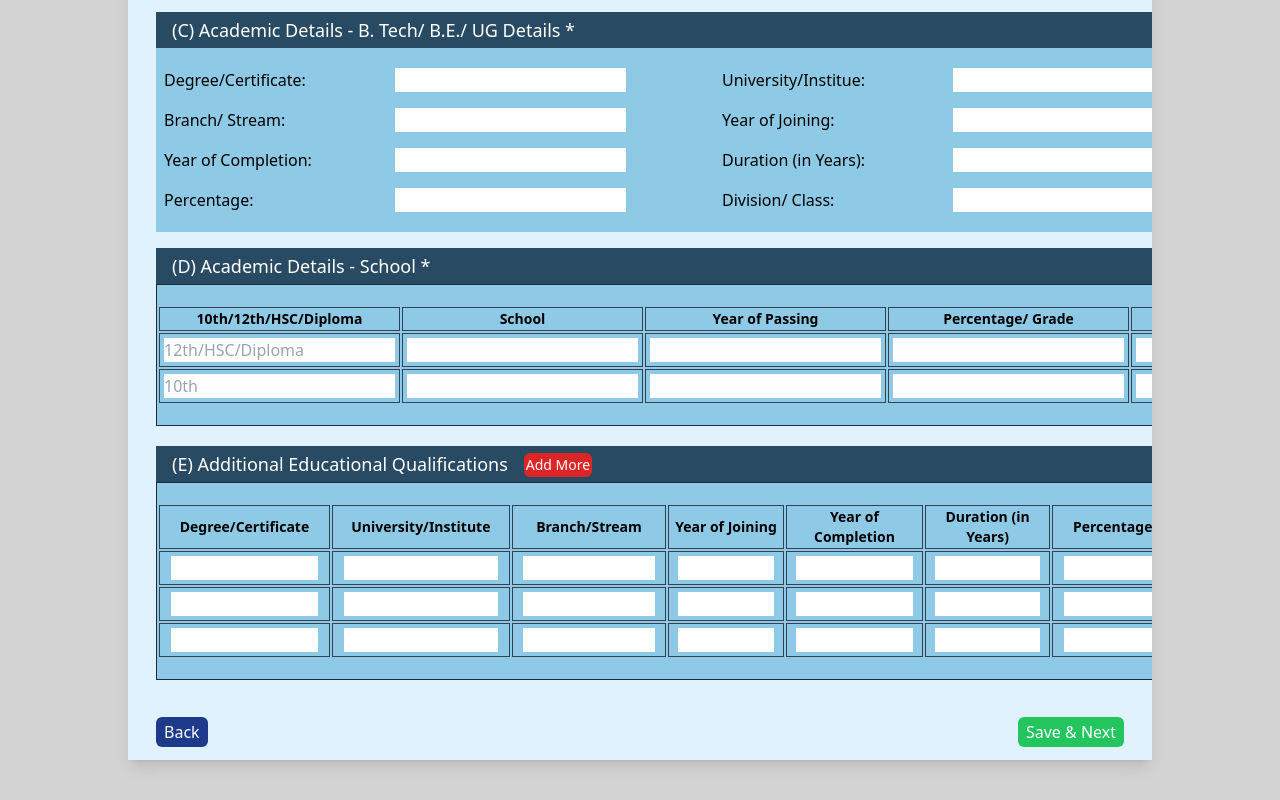
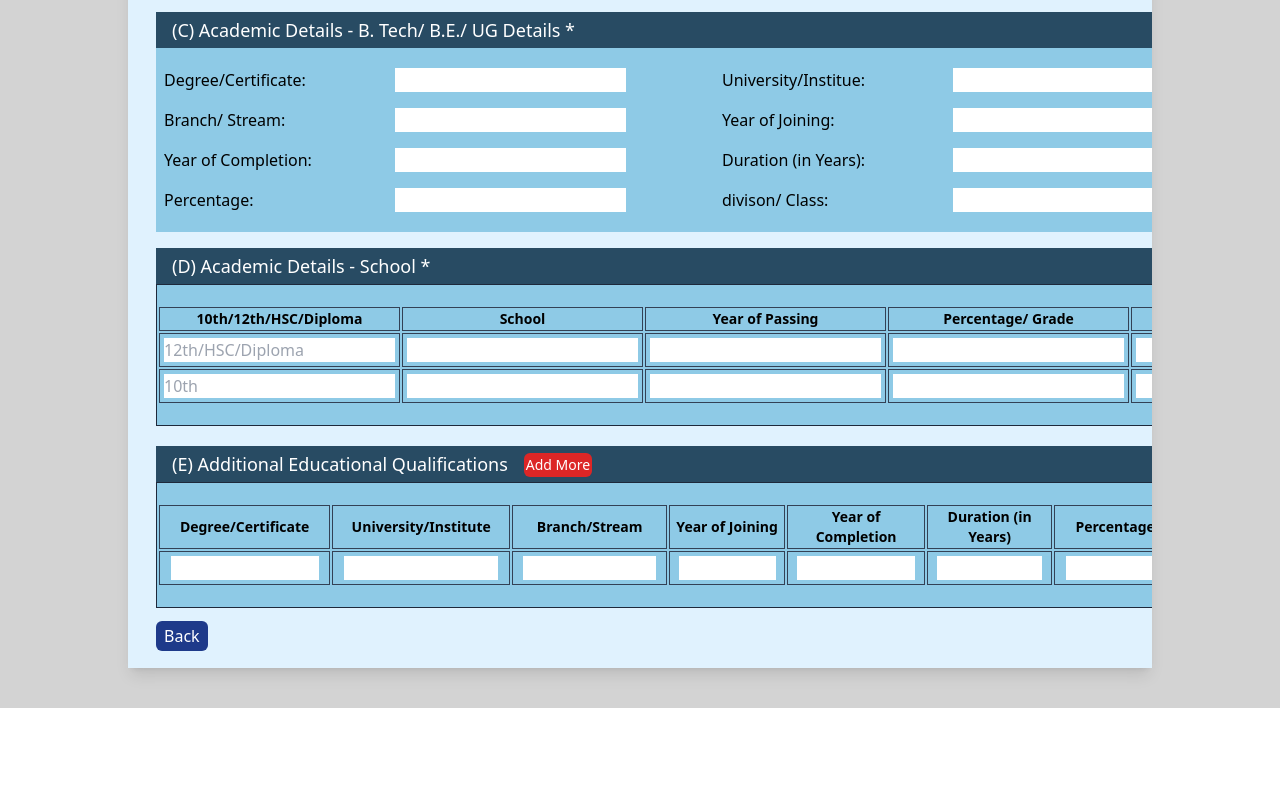
Before and after one commit to krish-0323/fac-recruitment-portal-main, a React (Vite) app in the folder frontend/: page /academic in a window 1280 px wide. Shown: the part 784-1584 px from the top of the page. After the commit the page ends 1492 px from the top, so only its background shows below. Built offline with nearby package versions, Linux system fonts and the light colour scheme.

Commit message:
update academic

```diff
--- a/frontend/src/Components/Academic/Academic.jsx
+++ b/frontend/src/Components/Academic/Academic.jsx
@@ -1,15 +1,68 @@
-import React from 'react'
-import { Link } from 'react-router-dom'
+import React, { useState } from 'react'
+import { Link, useNavigate } from 'react-router-dom'
+import axios from 'axios'
 
 export default function Academic() {
+  const [values, setValues] = useState({
+    phd_university: '',
+    phd_department: '',
+    phd_supervisor: '',
+    phd_yoj: '',
+    phd_doThesis: '',
+    phd_doAward: '',
+    phd_title: '',
+    pg_degree: '',
+    pg_university: '',
+    pg_branch: '',
+    pg_yoj: '',
+    pg_yoc: '',
+    pg_duration: '',
+    pg_percentage: '',
+    pg_divison: '',
+    ug_degree: '',
+    ug_university: '',
+    ug_branch: '',
+    ug_yoj: '',
+    ug_yoc: '',
+    ug_duration: '',
+    ug_percentage: '',
+    ug_divison: '',
+    hsc_school: '',
+    hsc_yop: '',
+    hsc_percentage: '',
+    hsc_divison: '',
+    ssc_school: '',
+    ssc_yop: '',
+    ssc_percentage: '',
+    ssc_divison: '',
+    degree: '',
+    university: '',
+    branch: '',
+    yoj: '',
+    yoc: '',
+    duration: '',
+    percentage: '',
+    divison: ''
+  })
+  const handleInput = (event) => {
+    setValues(prev => ({...prev, [event.target.name]: [event.target.value]}))
+    console.log(event.target.value);
+  }
+  const navigate = useNavigate();
+
+  const handleSubmit = (event) => {
+    event.preventDefault();
+    axios.post('http://localhost:8081/academic', values)
+    .then(res => {
+      navigate('/employment');
+    })
+    .catch(err => {
+      console.log(err);
+    })
+  }
+
   return (
     <>
-        {/* <Link to='/faculty_panel' className='bg-red-500 rounded-xl px-3 py-1 text-white'>Back</Link>
-        <br/>
-        <br/>
-        <br/>
-        <Link to='/employment' className='bg-green-500 text-center rounded-xl px-3 py-1 text-white w-20'>Save & Next</Link> */}
-
       <div className=' w-full min-w-96 overflow-auto' style={{ backgroundColor: "#d3d3d3" }}>
 
         <div className="flex flex-wrap justify-center content-start gap-y-6 md:gap-y-12 w-full min-w-96 h-screen min-h-fit">
@@ -52,6 +105,7 @@ export default function Academic() {
 
             {/* block */}
             <div className='w-screen'>
+              <form action='' onSubmit={handleSubmit}>
               <div className='text-purple-700 text-center font-semibold text-xl mb-3'>
                 <h1>2. Educational Qualifications</h1>
               </div>
@@ -63,31 +117,45 @@ export default function Academic() {
                 <div className='grid grid-cols-2 gap-4 gap-x-24'>
                   <div className='grid grid-cols-2'>
                     <div><label>University/Institue: </label></div>
-                    <div><input type="text" required/></div>
+                    <div><input type="text"
+                    name='phd_university' onChange={handleInput}
+                    required/></div>
                   </div>
                   <div className='grid grid-cols-2'>
                     <div><label>Department: </label></div>
-                    <div><input type="text" required/></div>
+                    <div><input type="text"
+                    name='phd_department' onChange={handleInput}
+                    required/></div>
                   </div>
                   <div className='grid grid-cols-2'>
                     <div><label>PHD Supervisor: </label></div>
-                    <div><input type="text" required/></div>
+                    <div><input type="text"
+                    name='phd_supervisor' onChange={handleInput}
+                    required/></div>
                   </div>
                   <div className='grid grid-cols-2'>
                     <div><label>Joining Year: </label></div>
-                    <div><input type="text" required/></div>
+                    <div><input type="text"
+                    name='phd_yoj' onChange={handleInput}
+                    required/></div>
                   </div>
                   <div className='grid grid-cols-2'>
                     <div><label>Date of Thesis Defence: </label></div>
-                    <div><input type="text" required/></div>
+                    <div><input type="text"
+                    name='phd_doThesis' onChange={handleInput}
+                    required/></div>
                   </div>
                   <div className='grid grid-cols-2'>
                     <div><label>Date of Award: </label></div>
-                    <div><input type="text" required/></div>
+                    <div><input type="text"
+                    name='phd_doAward' onChange={handleInput}
+                    required/></div>
                   </div>
                   <div className='grid grid-cols-2'>
-                    <div><label>University/Institue: </label></div>
-                    <div><input type="text" required/></div>
+                    <div><label>Title of PHD Thesis: </label></div>
+                    <div><input type="text"
+                    name='phd_title' onChange={handleInput}
+                    required/></div>
                   </div>
                 </div>
 
@@ -100,35 +168,43 @@ export default function Academic() {
                 <div className='grid grid-cols-2 gap-4 gap-x-24'>
                   <div className='grid grid-cols-2'>
                     <div><label>Degree/Certificate: </label></div>
-                    <div><input type="text"/></div>
+                    <div><input type="text"
+                    name='pg_degree' onChange={handleInput} /></div>
                   </div>
                   <div className='grid grid-cols-2'>
                     <div><label>University/Institue: </label></div>
-                    <div><input type="text"/></div>
+                    <div><input type="text"
+                    name='pg_university' onChange={handleInput} /></div>
                   </div>
                   <div className='grid grid-cols-2'>
                     <div><label>Branch/ Stream: </label></div>
-                    <div><input type="text"/></div>
+                    <div><input type="text"
+                    name='pg_branch' onChange={handleInput}/></div>
                   </div>
                   <div className='grid grid-cols-2'>
                     <div><label>Year of Joining: </label></div>
-                    <div><input type="text"/></div>
+                    <div><input type="text"
+                    name='pg_yoj' onChange={handleInput}/></div>
                   </div>
                   <div className='grid grid-cols-2'>
                     <div><label>Year of Completion: </label></div>
-                    <div><input type="text"/></div>
+                    <div><input type="text"
+                    name='pg_yoc' onChange={handleInput}/></div>
                   </div>
                   <div className='grid grid-cols-2'>
                     <div><label>Duration (in Years): </label></div>
-                    <div><input type="text"/></div>
+                    <div><input type="text"
+                    name='pg_duration' onChange={handleInput}/></div>
                   </div>
                   <div className='grid grid-cols-2'>
                     <div><label>Percentage: </label></div>
-                    <div><input type="text"/></div>
+                    <div><input type="text"
+                    name='pg_percentage' onChange={handleInput}/></div>
                   </div>
                   <div className='grid grid-cols-2'>
-                    <div><label>Division/ Class: </label></div>
-                    <div><input type="text"/></div>
+                    <div><label>divison/ Class: </label></div>
+                    <div><input type="text"
+                    name='pg_divison' onChange={handleInput}/></div>
                   </div>
                 </div>
 
@@ -141,35 +217,43 @@ export default function Academic() {
                 <div className='grid grid-cols-2 gap-4 gap-x-24'>
                   <div className='grid grid-cols-2'>
                     <div><label>Degree/Certificate: </label></div>
-                    <div><input type="text" required/></div>
+                    <div><input type="text" required
+                    name='ug_degree' onChange={handleInput} /></div>
                   </div>
                   <div className='grid grid-cols-2'>
                     <div><label>University/Institue: </label></div>
-                    <div><input type="text" required/></div>
+                    <div><input type="text" required
+                    name='ug_university' onChange={handleInput} /></div>
                   </div>
                   <div className='grid grid-cols-2'>
                     <div><label>Branch/ Stream: </label></div>
-                    <div><input type="text" required/></div>
+                    <div><input type="text" required
+                    name='ug_branch' onChange={handleInput}/></div>
                   </div>
                   <div className='grid grid-cols-2'>
                     <div><label>Year of Joining: </label></div>
-                    <div><input type="text" required/></div>
+                    <div><input type="text" required
+                    name='ug_yoj' onChange={handleInput}/></div>
                   </div>
                   <div className='grid grid-cols-2'>
                     <div><label>Year of Completion: </label></div>
-                    <div><input type="text" required/></div>
+                    <div><input type="text" required
+                    name='ug_yoc' onChange={handleInput}/></div>
                   </div>
                   <div className='grid grid-cols-2'>
                     <div><label>Duration (in Years): </label></div>
-                    <div><input type="text" required/></div>
+                    <div><input type="text" required
+                    name='ug_duration' onChange={handleInput}/></div>
                   </div>
                   <div className='grid grid-cols-2'>
                     <div><label>Percentage: </label></div>
-                    <div><input type="text" required/></div>
+                    <div><input type="text" required
+                    name='ug_percentage' onChange={handleInput}/></div>
                   </div>
                   <div className='grid grid-cols-2'>
-                    <div><label>Division/ Class: </label></div>
-                    <div><input type="text" required/></div>
+                    <div><label>divison/ Class: </label></div>
+                    <div><input type="text" required
+                    name='ug_divison' onChange={handleInput}/></div>
                   </div>
                 </div>
               </div>
@@ -194,16 +278,20 @@ export default function Academic() {
                         <div><input type="text" placeholder='12th/HSC/Diploma' readOnly/></div>
                       </td>
                       <td className='border border-slate-700 w-1/5 p-1'>
-                        <div><input type="text" required/></div>
+                        <div><input type="text" required
+                        name='hsc_school' onChange={handleInput}/></div>
                       </td>
                       <td className='border border-slate-700 w-1/5 p-1'>
-                        <div><input type="text" required/></div>
+                        <div><input type="text" required
+                        name='hsc_yop' onChange={handleInput}/></div>
                       </td>
                       <td className='border border-slate-700 w-1/5 p-1'>
-                        <div><input type="text" required/></div>
+                        <div><input type="text" required
+                        name='hsc_percentage' onChange={handleInput}/></div>
                       </td>
                       <td className='border border-slate-700 w-1/5 p-1'>
-                        <div><input type="text" required/></div>
+                        <div><input type="text" required
+                        name='hsc_divison' onChange={handleInput}/></div>
                       </td>
                     </tr>
                     <tr>
@@ -211,16 +299,20 @@ export default function Academic() {
                         <div><input type="text" placeholder='10th' readOnly/></div>
                       </td>
                       <td className='border border-slate-700 w-1/5 p-1'>
-                        <div><input type="text" required/></div>
+                        <div><input type="text" required
+                        name='ssc_school' onChange={handleInput}/></div>
                       </td>
                       <td className='border border-slate-700 w-1/5 p-1'>
-                        <div><input type="text" required/></div>
+                        <div><input type="text" required
+                        name='ssc_yop' onChange={handleInput}/></div>
                       </td>
                       <td className='border border-slate-700 w-1/5 p-1'>
-                        <div><input type="text" required/></div>
+                        <div><input type="text" required
+                        name='ssc_percentage' onChange={handleInput}/></div>
                       </td>
                       <td className='border border-slate-700 w-1/5 p-1'>
-                        <div><input type="text" required/></div>
+                        <div><input type="text" required
+                        name='ssc_divison' onChange={handleInput}/></div>
                       </td>
                     </tr>
                   </tbody>
@@ -242,86 +334,42 @@ export default function Academic() {
                       <th className='border border-slate-700 px-1'>Year of Completion</th>
                       <th className='border border-slate-700 px-1'>Duration (in Years)</th>
                       <th className='border border-slate-700 px-1'>Percentage/Grade</th>
-                      <th className='border border-slate-700 px-1'>Division/Class</th>
+                      <th className='border border-slate-700 px-1'>Divison/Class</th>
                     </tr>
                   </thead>
                   <tbody>
                     <tr>
                       <td className='border border-slate-700 p-1'>
-                        <div className='flex flex-wrap justify-center'><input type='text' className='w-11/12'/></div>
+                        <div className='flex flex-wrap justify-center'><input type='text' className='w-11/12'
+                        onChange={handleInput} name='degree' /></div>
                       </td>
                       <td className='border border-slate-700 p-1'>
-                        <div className='flex flex-wrap justify-center'><input type='text' className='w-11/12'/></div>
+                        <div className='flex flex-wrap justify-center'><input type='text' className='w-11/12'
+                        onChange={handleInput} name='university' /></div>
                       </td>
                       <td className='border border-slate-700 p-1'>
-                        <div className='flex flex-wrap justify-center'><input type='text' className='w-11/12'/></div>
+                        <div className='flex flex-wrap justify-center'><input type='text' className='w-11/12'
+                        onChange={handleInput} name='branch' /></div>
                       </td>
                       <td className='border border-slate-700 p-1'>
-                        <div className='flex flex-wrap justify-center'><input type='text' className='w-11/12'/></div>
+                        <div className='flex flex-wrap justify-center'><input type='text' className='w-11/12'
+                        onChange={handleInput} name='yoj' /></div>
                       </td>
                       <td className='border border-slate-700 p-1'>
-                        <div className='flex flex-wrap justify-center'><input type='text' className='w-11/12'/></div>
+                        <div className='flex flex-wrap justify-center'><input type='text' className='w-11/12'
+                        onChange={handleInput} name='yoc' /></div>
                       </td>
                       <td className='border border-slate-700 p-1'>
-                        <div className='flex flex-wrap justify-center'><input type='text' className='w-11/12'/></div>
+                        <div className='flex flex-wrap justify-center'><input type='text' className='w-11/12'
+                        onChange={handleInput} name='duration' /></div>
                       </td>
                       <td className='border border-slate-700 p-1'>
-                        <div className='flex flex-wrap justify-center'><input type='text' className='w-11/12'/></div>
+                        <div className='flex flex-wrap justify-center'><input type='text' className='w-11/12'
+                        onChange={handleInput} name='percentage' /></div>
                       </td>
                       <td className='border border-slate-700 p-1'>
-                        <div className='flex flex-wrap justify-center'><input type='text' className='w-11/12'/></div>
-                      </td>
-                    </tr>
-                    <tr>
-                      <td className='border border-slate-700 p-1'>
-                        <div className='flex flex-wrap justify-center'><input type='text' className='w-11/12'/></div>
-                      </td>
-                      <td className='border border-slate-700 p-1'>
-                        <div className='flex flex-wrap justify-center'><input type='text' className='w-11/12'/></div>
-                      </td>
-                      <td className='border border-slate-700 p-1'>
-                        <div className='flex flex-wrap justify-center'><input type='text' className='w-11/12'/></div>
-                      </td>
-                      <td className='border border-slate-700 p-1'>
-                        <div className='flex flex-wrap justify-center'><input type='text' className='w-11/12'/></div>
-                      </td>
-                      <td className='border border-slate-700 p-1'>
-                        <div className='flex flex-wrap justify-center'><input type='text' className='w-11/12'/></div>
-                      </td>
-                      <td className='border border-slate-700 p-1'>
-                        <div className='flex flex-wrap justify-center'><input type='text' className='w-11/12'/></div>
-                      </td>
-                      <td className='border border-slate-700 p-1'>
-                        <div className='flex flex-wrap justify-center'><input type='text' className='w-11/12'/></div>
-                      </td>
-                      <td className='border border-slate-700 p-1'>
-                        <div className='flex flex-wrap justify-center'><input type='text' className='w-11/12'/></div>
-                      </td>
-                    </tr>
-                    <tr>
-                      <td className='border border-slate-700 p-1'>
-                        <div className='flex flex-wrap justify-center'><input type='text' className='w-11/12'/></div>
-                      </td>
-                      <td className='border border-slate-700 p-1'>
-                        <div className='flex flex-wrap justify-center'><input type='text' className='w-11/12'/></div>
-                      </td>
-                      <td className='border border-slate-700 p-1'>
-                        <div className='flex flex-wrap justify-center'><input type='text' className='w-11/12'/></div>
-                      </td>
-                      <td className='border border-slate-700 p-1'>
-                        <div className='flex flex-wrap justify-center'><input type='text' className='w-11/12'/></div>
-                      </td>
-                      <td className='border border-slate-700 p-1'>
-                        <div className='flex flex-wrap justify-center'><input type='text' className='w-11/12'/></div>
-                      </td>
-                      <td className='border border-slate-700 p-1'>
-                        <div className='flex flex-wrap justify-center'><input type='text' className='w-11/12'/></div>
-                      </td>
-                      <td className='border border-slate-700 p-1'>
-                        <div className='flex flex-wrap justify-center'><input type='text' className='w-11/12'/></div>
-                      </td>
-                      <td className='border border-slate-700 p-1'>
-                        <div className='flex flex-wrap justify-center'><input type='text' className='w-11/12'/></div>
+                        <div className='flex flex-wrap justify-center'><input type='text' className='w-11/12'
+                        onChange={handleInput} name='divison' /></div>
                       </td>
                     </tr>
                   </tbody>
@@ -329,20 +377,22 @@ export default function Academic() {
               </div>
 
 
+            <div className='flex flex-wrap items-center justify-between mt-3'>
+              <div>
+                <Link to="/faculty_panel" className='bg-blue-900 text-white px-2 py-1 rounded-md'>
+                  Back
+                </Link>
+              </div>
+              <div>
+                <button type='submit' className='bg-green-500 text-white px-2 py-1 rounded-md'>
+                  Save & Next
+                </button>
+              </div>
+            </div>
 
 
+            </form>
 
-            </div>
-
-            <div>
-              <Link to="/faculty_panel" className='bg-blue-900 text-white px-2 py-1 rounded-md'>
-                Back
-              </Link>
-            </div>
-            <div>
-              <Link to="/employment" className='bg-green-500 text-white px-2 py-1 rounded-md'>
-                Save & Next
-              </Link>
             </div>
 
           </div>
```
Also changed, not shown: 1 other file (tests, documents, lock files or other folders).
